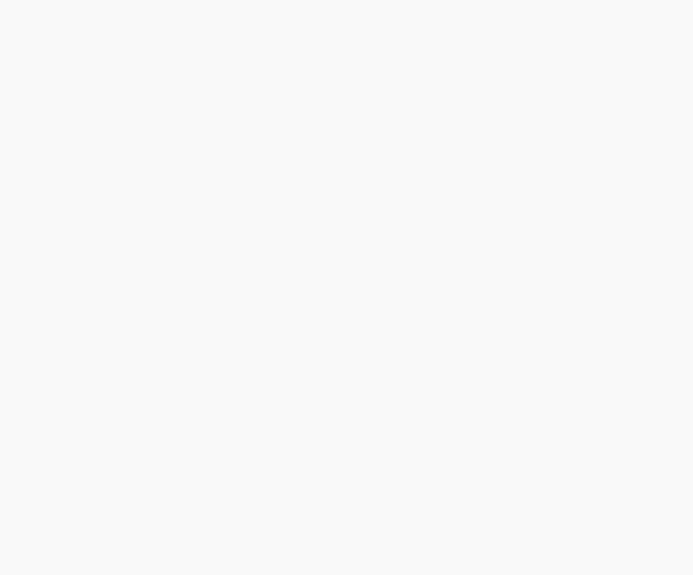
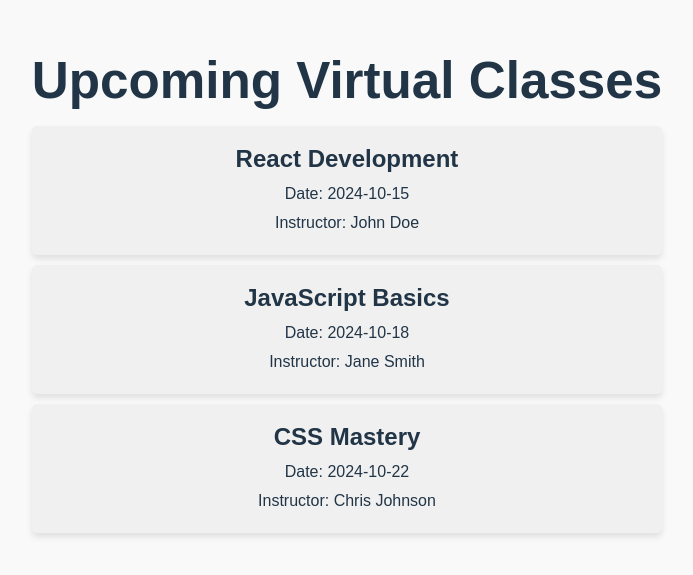
Before and after one commit to DoaaKadhim/Capstone-Project, a React (Vite) app in the folder frontend/: page /virtual-classes in a window 1280 px wide. Before the commit this address had no page. Shown: the part 119-694 px from the top of the page, without its empty margins (293-986 px from the left). Built offline with nearby package versions, Linux system fonts and the light colour scheme.

Commit message:
14th commit and add more steps to the frontend files and do changes to the home page

```diff
--- a/frontend/src/App.css
+++ b/frontend/src/App.css
@@ -677,3 +677,45 @@ footer {
 .feedback.incorrect {
   color: #f44336;
 }
+.virtual-classes-container {
+  padding: 20px;
+  max-width: 800px;
+  margin: 0 auto;
+}
+
+.classes-list {
+  list-style-type: none;
+  padding: 0;
+}
+
+.class-item {
+  background-color: #f0f0f0;
+  padding: 15px;
+  margin: 10px 0;
+  border-radius: 5px;
+  box-shadow: 0 4px 6px rgba(0, 0, 0, 0.1);
+}
+
+.class-item h3 {
+  margin: 0;
+  font-size: 1.5em;
+}
+
+.class-item p {
+  margin: 5px 0;
+  font-size: 1em;
+}
+
+.virtual-classes-btn {
+  background-color: #007bff;
+  color: white;
+  padding: 10px 15px;
+  border: none;
+  border-radius: 5px;
+  cursor: pointer;
+  text-transform: uppercase;
+}
+
+.virtual-classes-btn:hover {
+  background-color: #0056b3;
+}
--- a/frontend/src/App.jsx
+++ b/frontend/src/App.jsx
@@ -100,6 +100,7 @@ import VirtualClassroom from './components/VirtualClassroom';
 import Home from './components/Home';
 import LogoutConfirmation from './components/LogoutConfirmation';
 import QuizResult from './components/QuizResult.jsx';
+import VirtualClasses from './components/VirtualClasses'; // Correct import
 
 import './App.css';
 
@@ -127,6 +128,8 @@ const App = () => {
           <Route path="/virtual-classroom" element={<VirtualClassroom />} />
           <Route path="/logout-confirmation" element={<LogoutConfirmation />} />
           <Route path="/quiz-result" element={<QuizResult />} />
+          <Route path="/virtual-classes" element={<VirtualClasses />} /> {/* Add Virtual Classes route */}
+
 
         </Routes>
       </div>
--- /dev/null
+++ b/frontend/src/components/VirtualClasses.jsx
@@ -0,0 +1,41 @@
+import React, { useState, useEffect } from 'react';
+
+const VirtualClasses = () => {
+  const [classes, setClasses] = useState([]);
+
+  // Simulate fetching class data from an API or server
+  useEffect(() => {
+    const fetchClasses = async () => {
+      // This would typically come from an API call
+      const data = [
+        { id: 1, title: 'React Development', date: '2024-10-15', instructor: 'John Doe' },
+        { id: 2, title: 'JavaScript Basics', date: '2024-10-18', instructor: 'Jane Smith' },
+        { id: 3, title: 'CSS Mastery', date: '2024-10-22', instructor: 'Chris Johnson' }
+      ];
+      setClasses(data);
+    };
+
+    fetchClasses();
+  }, []);
+
+  return (
+    <div className="virtual-classes-container">
+      <h1>Upcoming Virtual Classes</h1>
+      {classes.length === 0 ? (
+        <p>No upcoming classes.</p>
+      ) : (
+        <ul className="classes-list">
+          {classes.map((cls) => (
+            <li key={cls.id} className="class-item">
+              <h3>{cls.title}</h3>
+              <p>Date: {cls.date}</p>
+              <p>Instructor: {cls.instructor}</p>
+            </li>
+          ))}
+        </ul>
+      )}
+    </div>
+  );
+};
+
+export default VirtualClasses;
```
